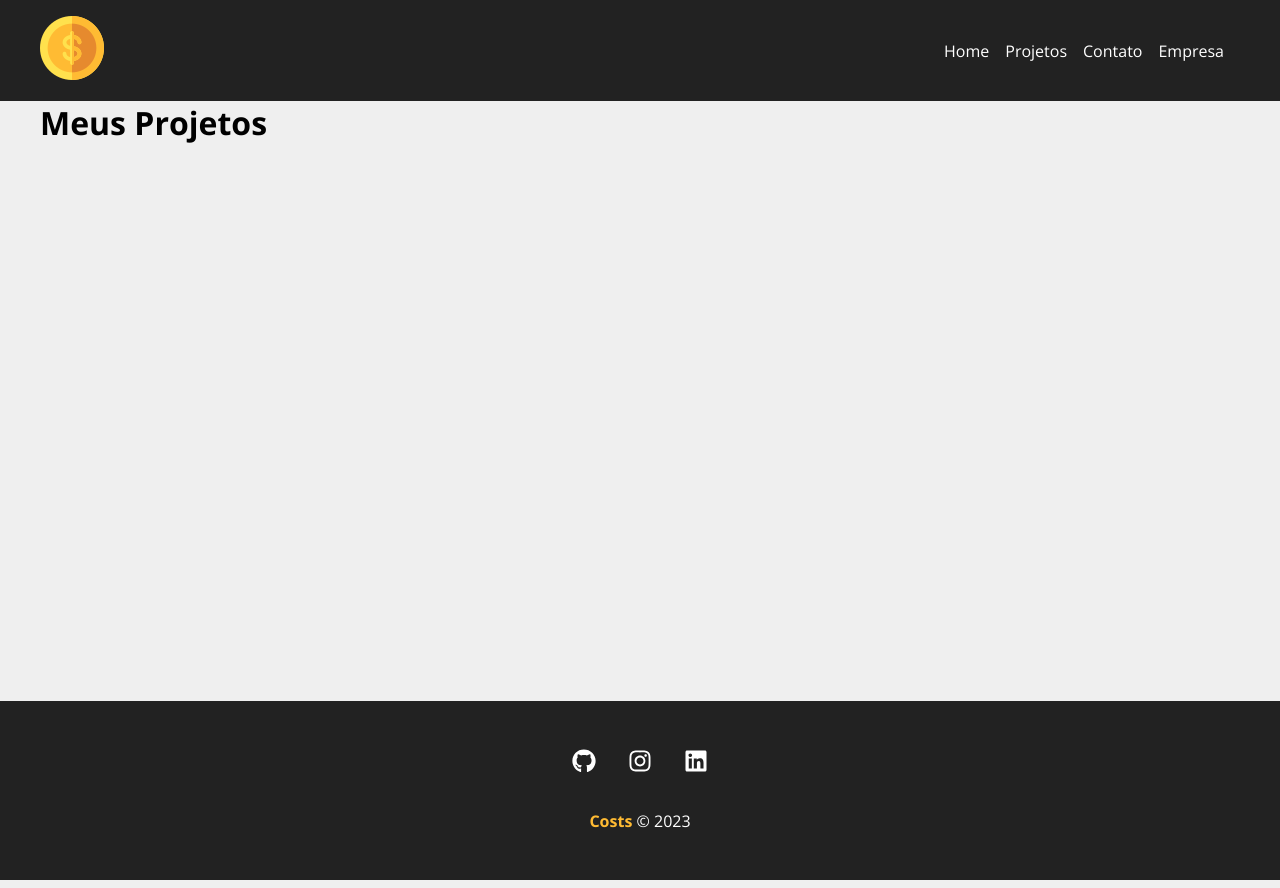
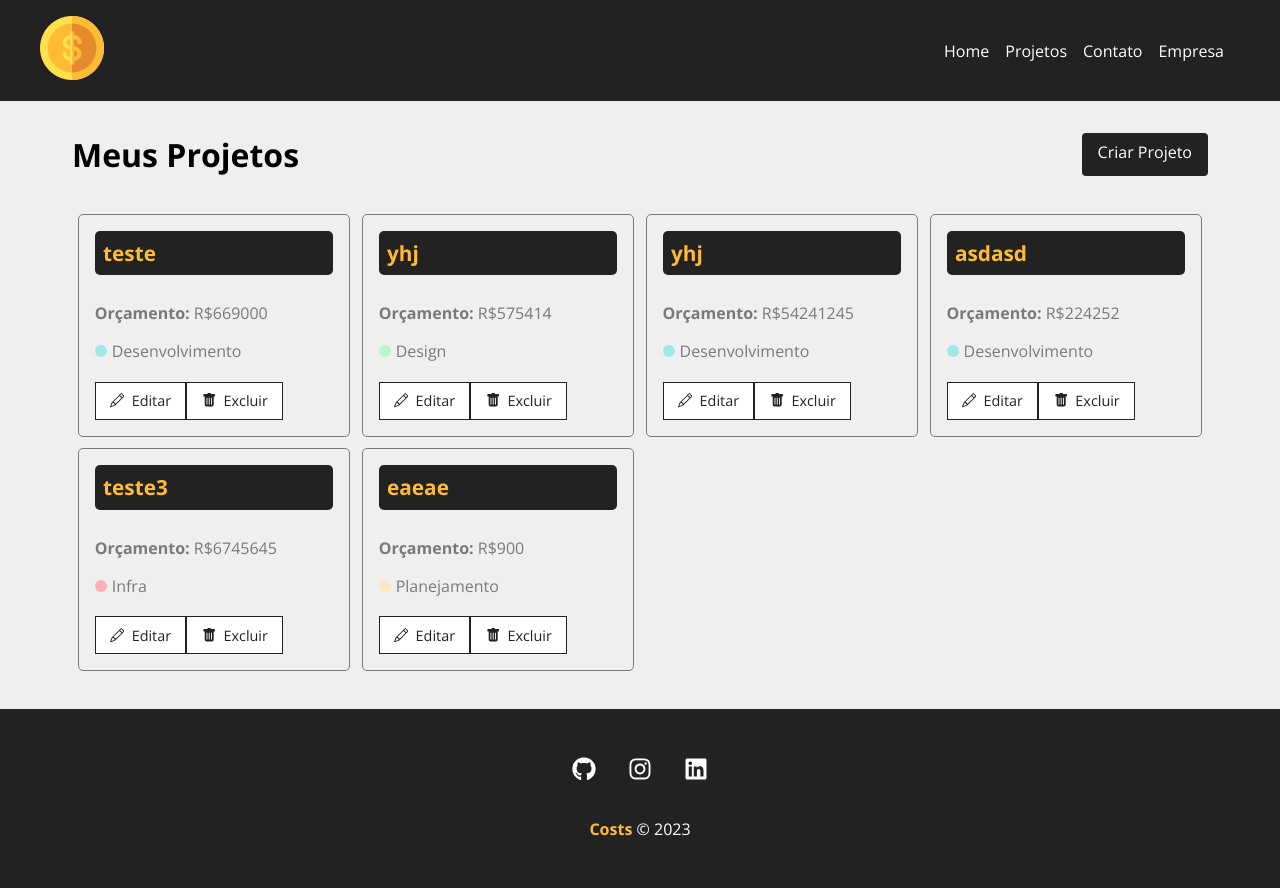
Before and after one commit to Myourkiu/Costs_React, a React (Create React App) app in the folder costs/: page /projects in a window 1280 px wide. Built offline with nearby package versions, Linux system fonts and the light colour scheme; data requests are answered from the project's data file.

Commit message:
método de get e página criada

```diff
--- a/costs/db.json
+++ b/costs/db.json
@@ -43,6 +43,28 @@
       "cost": 0,
       "services": [],
       "id": 4
+    },
+    {
+      "category": {
+        "id": "1",
+        "name": "Infra"
+      },
+      "budget": "6745645",
+      "name": "teste3",
+      "cost": 0,
+      "services": [],
+      "id": 5
+    },
+    {
+      "category": {
+        "id": "4",
+        "name": "Planejamento"
+      },
+      "budget": "900",
+      "name": "eaeae",
+      "cost": 0,
+      "services": [],
+      "id": 6
     }
   ],
   "categories": [
--- a/costs/src/components/pages/Home.js
+++ b/costs/src/components/pages/Home.js
@@ -1,6 +1,6 @@
 import styles from './Home.module.css'
 import savings from '../../img/savings.svg'
-import LinkButton from '../layout/LinkbButton'
+import LinkButton from '../layout/LinkButton'
 
 function Home() {
     return (
--- a/costs/src/components/pages/Projects.js
+++ b/costs/src/components/pages/Projects.js
@@ -1,25 +1,57 @@
-import Message from '../layout/Message'
-import styles from './Projects.module.css'
+import Message from "../layout/Message";
+import Container from "../layout/Container";
+import LinkButton from '../layout/LinkButton'
+import ProjectCard from "../project/ProjectCard";
 
-import { useLocation } from 'react-router-dom'
+import styles from "./Projects.module.css";
+
+import { useLocation } from "react-router-dom";
+import { useState, useEffect } from "react";
 
 
 function Projects() {
 
-    const location = useLocation()
-    let message = ''
-    if(location.state){
-        message = location.state.message
-    }
-    console.log(location)
+  const [projects, setProjects] = useState([])
 
+  const location = useLocation();
+  let message = "";
+  if (location.state) {
+    message = location.state.message;
+  }
 
-    return (
-        <div>
-            <h1>Meus Projetos</h1>
-            {message && <Message msg={message} type="success"/>}
-        </div>
-    )
+  useEffect(() => {
+
+    fetch('http://localhost:5000/projects', {
+      method: 'GET',
+      headers:{
+        'Content-Type': 'application/json'
+      }
+    })
+    .then((resp) => resp.json())
+    .then((data) => {setProjects(data)
+      console.log(data)})
+    .catch((err) => console.log(err))
+  },[])
+
+  return (
+    <div className={styles.project_container}>
+      <div className={styles.title_container}>
+        <h1>Meus Projetos</h1>
+        <LinkButton to='/newproject' text='Criar Projeto'/>
+      </div>
+      {message && <Message msg={message} type="success" />}
+      <Container customClass="start">
+        {projects.length > 0 &&
+         projects.map((project) => (
+          <ProjectCard
+          name={project.name}
+          budget={project.budget}
+          category={project.category.name}
+          key={project.id}/>
+         ))}
+      </Container>
+    </div>
+  );
 }
 
-export default Projects
+export default Projects;
--- a/costs/src/components/pages/Projects.module.css
+++ b/costs/src/components/pages/Projects.module.css
@@ -0,0 +1,10 @@
+.project_container{
+ padding: 2em;
+ width: 100%;
+}
+
+.title_container{
+ display: flex;
+ justify-content: space-between;
+ margin-bottom: 2em;
+}
--- /dev/null
+++ b/costs/src/components/project/ProjectCard.js
@@ -0,0 +1,30 @@
+import { Link } from 'react-router-dom'
+
+import styles from './ProjectCard.module.css'
+
+import { BsPencil, BsFillTrashFill } from 'react-icons/bs'
+
+function ProjectCard({id, name, budget, category, handleRemove}) {
+    return(
+        <div className={styles.project_card}>
+            <h4>{name}</h4>
+            <p>
+                <span>Orçamento: </span> R${budget}
+            </p>
+            <p className={styles.category_text}>
+                <span className={`${styles[category.toLowerCase()]}`}></span> {category}
+            </p>
+
+            <div className={styles.project_card_actions}>
+                <Link to='/'>
+                    <BsPencil/> Editar
+                </Link>
+                <button>
+                    <BsFillTrashFill/> Excluir
+                </button>
+            </div>
+        </div>
+    )
+}
+
+export default ProjectCard
--- /dev/null
+++ b/costs/src/components/project/ProjectCard.module.css
@@ -0,0 +1,88 @@
+.project_card{
+    padding: 1em;
+    border: 1px solid #7a7a7a;
+    border-radius: 5px;
+    width: 24%;
+    margin: .5%;
+}
+
+.project_card h4{
+    background-color: #222;
+    color: #ffbb33;
+    padding: .4em;
+    margin-bottom: 1.3em;
+    font-size: 1.3em;
+    border-radius: 5px;
+}
+
+.project_card p{
+    color: #7a7a7a;
+    margin-bottom: 1em;
+}
+
+.project_card p span{
+    font-weight: bold;
+}
+
+.project_card_actions{
+    margin-top: 1.2em;
+    display: flex;
+    align-items: center;
+}
+
+.project_card_actions a,
+.project_card_actions button{
+    text-decoration: none;
+    border: none;
+    background-color: #fff;
+    color: #222;
+    font-size: .9em;
+    padding: .6em 1em;
+    cursor: pointer;
+    border: 1px solid #222;
+    display: flex;
+    align-items: center;
+    justify-content: center;
+    transition: .6s;
+}
+
+.project_card_actions a:hover,
+.project_card_actions button:hover{
+    background-color: #222;
+    color: #ffbb33;
+}
+
+.project_card_actions svg{
+    margin-right: .5em;
+}
+
+
+.category_text{
+    display: flex;
+    align-items: center;
+}
+
+.category_text span{
+    display: block;
+    width: 12px;
+    height: 12px;
+    border-radius: 50%;
+    background-color: #ccc;
+    margin-right: 5px;
+}
+
+.category_text .infra{
+    background-color: #ffaebc;
+}
+
+.category_text .desenvolvimento{
+    background-color: #a0e7e5;
+}
+
+.category_text .design{
+    background-color: #b4f8c8;
+}
+
+.category_text .planejamento{
+    background-color: #fbe7c6;
+}
```
Also changed, not shown: costs/src/components/layout/LinkButton.js (renamed from costs/src/components/layout/LinkbButton.js).
